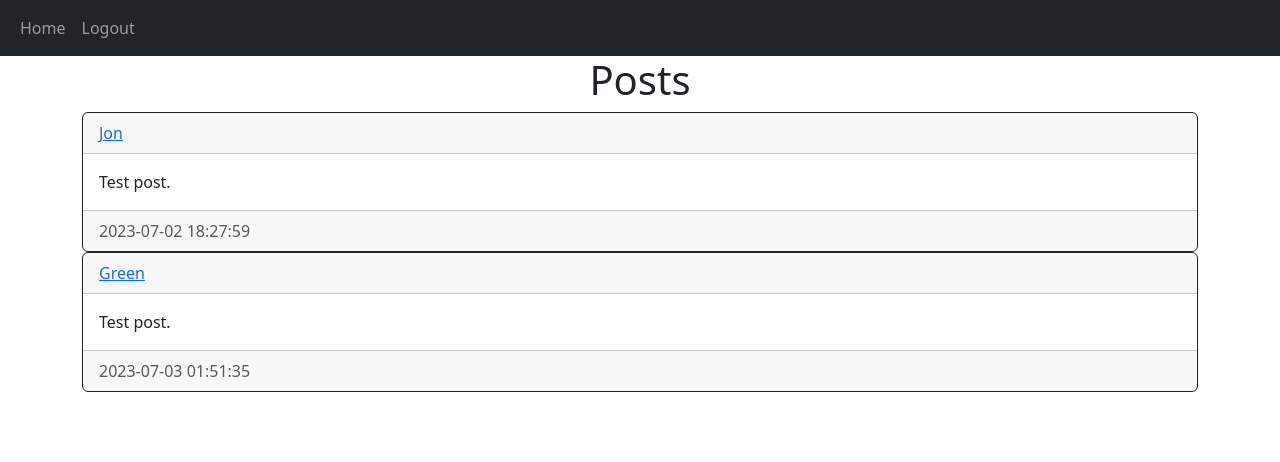
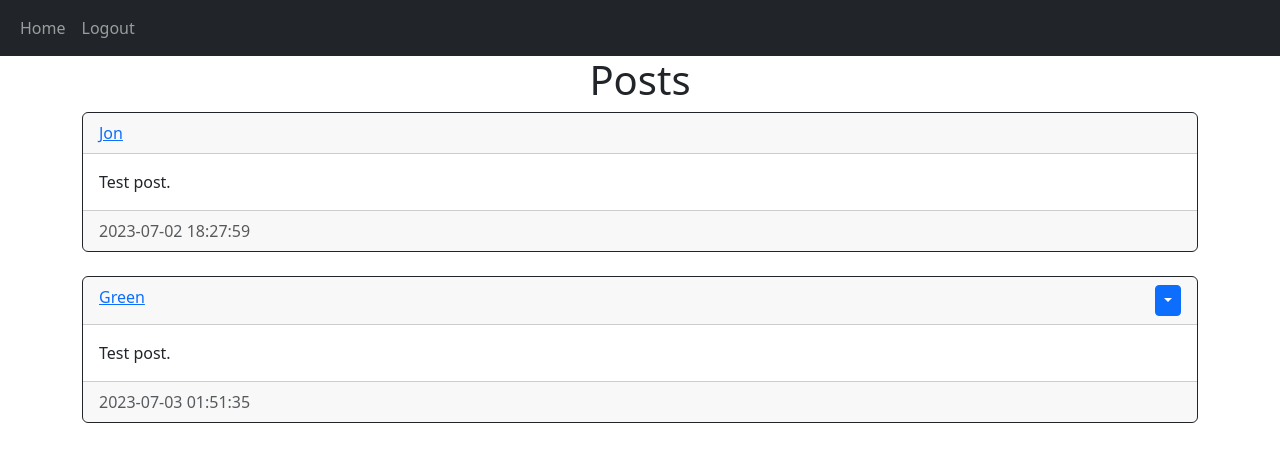
Before and after one commit to JonEast87/Flask_Blog, a Flask app: page / in a window 1280 px wide. Shown: the top 462 px of the page. Run offline with Flask 3, Linux system fonts and the light colour scheme; a user stored in the database is signed in.

Commit message:
more work on the home.html views to add some basic auth for ensuring the ability to delete a post is only seen by the author themselves. dropdown added to each post.

```diff
--- a/website/templates/home.html
+++ b/website/templates/home.html
@@ -6,6 +6,14 @@
         <div class="card border-dark">
             <div class="card-header d-flex justify-content-between alien-items-center">
                 <a href="/posts/{{post.user.username}}">{{ post.user.username }}</a>
+                {% if user.id == post.author %}
+                <div class="btn-group">
+                    <button type="button" class="btn btn-sm btn-primary dropdown-toggle" data-bs-toggle="dropdown"></button>
+                    <ul class="dropdown-menu">
+                        <li><a href="/delete-post/{{ post.id }}" class="dropdown-item">Delete</a></li>
+                    </ul>
+                </div>
+            {% endif %}
             </div>
             <div class="card-body">
                 <div class="card-text">
@@ -16,6 +24,7 @@
                 {{ post.date_created }}
             </div>
         </div>
+        <br />
     {% endfor %}
 </div>
 {% endblock %}
```
Also changed, not shown: instance/database.db.
